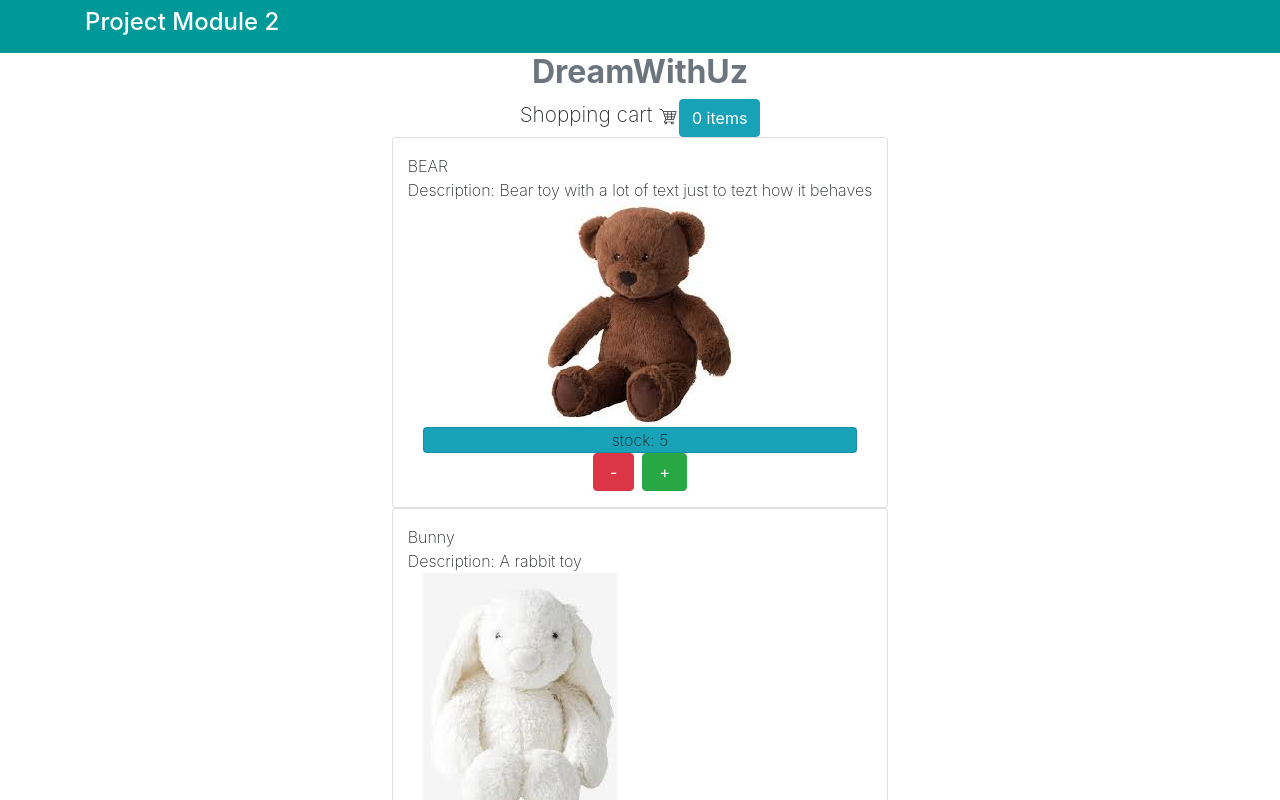
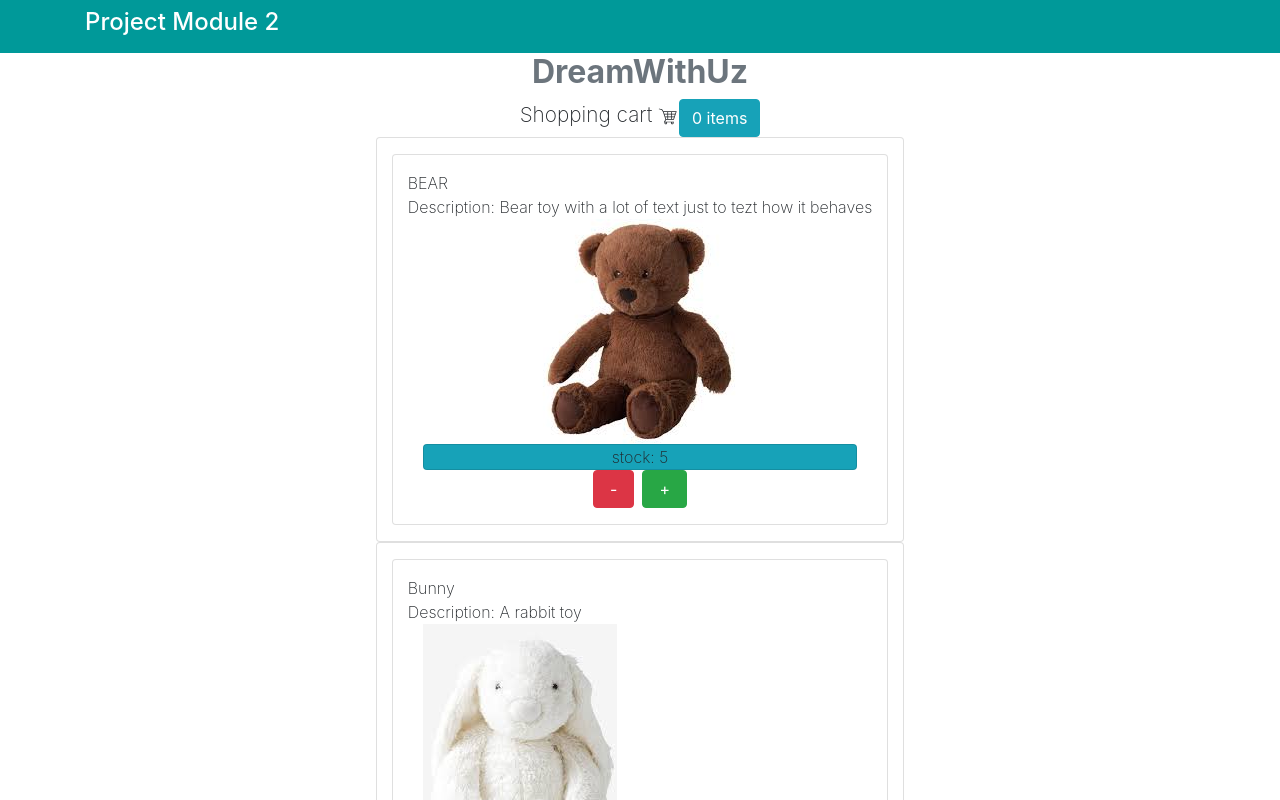
Before and after one commit to TJGaspar/MEAN-MERN2, a React (Create React App) app: page / in a window 1280 px wide. Shown: the top 800 px of the page. Built offline with nearby package versions, Linux system fonts and the light colour scheme.

Commit message:
changed and working beta version

```diff
--- a/src/components/App.js
+++ b/src/components/App.js
@@ -1,10 +1,9 @@
 import "../css/App.css";
 import React, { Component } from "react";
-//import Product from "./Product";
+
 import ShoppingCart from "./ShoppingCart";
 import ProductsList from "./ProductList";
 import { findIndex } from "lodash";
-
 
 class App extends Component {
 	constructor() {
@@ -12,40 +11,43 @@ class App extends Component {
 		this.state = {
 			store: "DreamWithUz",
 			arrProducts: [],
-			shopCartProds: [1, 2, 3],
+			shoppingItems: 0,
 		};
-		this.decrementItem = this.decrementItem.bind(this);
-		this.incrementItem = this.incrementItem.bind(this);
+		this.decrementCart = this.decrementCart.bind(this);
+		this.incrementCart = this.incrementCart.bind(this);
 	}
 
-	incrementItem(chosenProd) {
+	incrementCart(chosenProd) {
 		let tempProduct = Object.assign(this.state.arrProducts);
 		var SearchIndex = findIndex(tempProduct, { productName: chosenProd });
 		tempProduct[SearchIndex].stock = Object.assign(
-			this.state.arrProducts[SearchIndex].stock
+			this.state.arrProducts[SearchIndex].stockQuantity
 		);
-		tempProduct[SearchIndex].stock++;
-		console.log(this.shopCartProds);
-		console.log(tempProduct);
-		this.setState({
-			arrProducts: tempProduct,
-		});
+		if (tempProduct[SearchIndex].stock > 0) {
+			tempProduct[SearchIndex].stockQuantity--;
+			this.setState({
+				arrProducts: tempProduct,
+				shoppingItems: this.state.shoppingItems + 1,
+			});
+		}
 	}
 
-	decrementItem(chosenProd) {
+	decrementCart(chosenProd, inicialStock) {
+		console.log(inicialStock);
 		let tempProduct = Object.assign(this.state.arrProducts);
-		console.log(tempProduct);
 		var SearchIndex = findIndex(tempProduct, { productName: chosenProd });
 		tempProduct[SearchIndex].stock = Object.assign(
-			this.state.arrProducts[SearchIndex].stock
+			this.state.arrProducts[SearchIndex].stockQuantity
 		);
-		tempProduct[SearchIndex].stock--;
-
-		console.log("///temp" + tempProduct[SearchIndex].stock);
-
-		this.setState({
-			arrProducts: tempProduct,
-		});
+		console.log(Object.assign(tempProduct[SearchIndex].stock));
+		if (inicialStock > tempProduct[SearchIndex].stock) {
+			tempProduct[SearchIndex].stockQuantity++;
+			console.log(tempProduct);
+			this.setState({
+				arrProducts: tempProduct,
+				shoppingItems: this.state.shoppingItems - 1,
+			});
+		}
 	}
 
 	componentDidMount() {
@@ -62,7 +64,10 @@ class App extends Component {
 				});
 			});
 	}
+
 	render() {
+				console.log("aaaaaaaa" + this.state.shoppingItems);
+
 		return (
 			<main className="page bg-white" id="petratings">
 				<div className="container d-flex justify-content-center">
@@ -75,22 +80,17 @@ class App extends Component {
 								>
 									{this.state.store}
 								</h2>
-
 								<ShoppingCart
-									decrementItem={this.decrementItem}
-									incrementItem={this.incrementItem}
-
+									decrementCart={this.decrementCart}
+									incrementCart={this.incrementCart}
+									cartproducts={this.state.shopCartProds}
+									shoppingItems={this.state.shoppingItems}
 								/>
 								<ProductsList
 									products={this.state.arrProducts}
-									decrementItem={this.decrementItem}
-									incrementItem={this.incrementItem}
+									decrementCart={this.decrementCart}
+									incrementCart={this.incrementCart}
 								/>
-								{/* <Product
-									decrementItem={this.decrementItem}
-									incrementItem={this.incrementItem}
-									products={this.state.arrProducts}
-								/> */}
 							</div>
 						</div>
 					</div>
--- a/src/components/Product.js
+++ b/src/components/Product.js
@@ -1,18 +1,71 @@
-// import React, { Component } from "react";
+import React, { Component } from "react";
 
+class Product extends Component {
+	constructor() {
+		super();
+		this.state = {
+			productName: "",
+			stockQuantity: 0,
+		};
+	}
 
+	componentDidMount() {
+		this.setState({
+			productName: this.props.productName,
+			stockQuantity: this.props.stockQuantity,
+		});
+	}
 
-// class Product extends Component {
-// constructor(){
-// super();
-// this.state = {
-// 	productName : "",
-// 	stockQuantity : 0,
-// 	cartQuantity : 0,
-// }
+	render() {
+		return (
+			<div
+				className="card product-name col media py-3 "
+				key={this.props.productName}
+			>
+				<div className="mr-3"></div>
 
-// }
+				<div className="product-info media-body">
+					<div className="product-head ">
+						<span className="product-text">{this.props.productName}</span>
+					</div>
 
-
-// }
-// export default Product;
+					<div className="product-name">
+						<span className="label-item">Description: </span>
+						<span>{this.props.productDescription}</span>
+					</div>
+					<section className="container  text-center">
+						<img src={this.props.imageURL} alt="" />
+						<div className="card bg-info text-center">
+							stock: {this.props.stockQuantity}
+						</div>
+						<section className="container d-flex justify-content-center">
+							<button
+								className="btn btn-md btn-danger mx-1 px-3"
+								onClick={() =>
+									this.props.decrementCart(
+										this.state.productName,
+										this.state.stockQuantity
+									)
+								}
+							>
+								-
+							</button>
+							<button
+								className="btn btn-md btn-success mx-1 px-3"
+								onClick={() =>
+									this.props.incrementCart(
+										this.state.productName,
+										this.state.stockQuantity
+									)
+								}
+							>
+								+
+							</button>
+						</section>
+					</section>
+				</div>
+			</div>
+		);
+	}
+}
+export default Product;
--- a/src/components/ProductList.js
+++ b/src/components/ProductList.js
@@ -1,4 +1,5 @@
 import React, { Component } from "react";
+import Product from "./Product";
 
 class ProductList extends Component {
 	render() {
@@ -9,39 +10,16 @@ class ProductList extends Component {
 						className="card product-name col media py-3 "
 						key={item.productName}
 					>
-						<div className="mr-3"></div>
+						<Product
+							productName={item.productName}
+							stockQuantity={item.stockQuantity}
+							imageURL={item.imageURL}
+							productDescription={item.productDescription}
+							decrementCart={this.props.decrementCart}
+							incrementCart={this.props.incrementCart}
+						/>
+					</div>
 
-						<div className="product-info media-body">
-							<div className="product-head ">
-								<span className="product-text">{item.productName}</span>
-							</div>
-
-							<div className="product-name">
-								<span className="label-item">Description: </span>
-								<span>{item.productDescription}</span>
-							</div>
-							<section className="container  text-center">
-								<img src={item.imageURL} alt="" />
-								<div className="card bg-info text-center">
-									stock: {item.stockQuantity}
-								</div>
-								<section className="container d-flex justify-content-center">
-									<button
-										className="btn btn-md btn-danger mx-1 px-3"
-										onClick={() => this.props.decrementItem(item.productName)}
-									>
-										-
-									</button>
-									<button
-										className="btn btn-md btn-success mx-1 px-3"
-										onClick={() => this.props.incrementItem(item.productName)}
-									>
-										+
-									</button>
-								</section>
-							</section>
-						</div>
-					</div>
 				))}
 			</div>
 		);
--- a/src/components/ShoppingCart.js
+++ b/src/components/ShoppingCart.js
@@ -1,5 +1,6 @@
 import React, { Component } from "react";
 import { GiShoppingCart } from "react-icons/gi";
+
 class ShoppingCart extends Component {
 	render() {
 		return (
@@ -7,7 +8,7 @@ class ShoppingCart extends Component {
 				<div className="shopping-cart"> Shopping cart <GiShoppingCart /></div>
 
 				<button className="btn btn-md btn-info ">
-		{0} items
+		{this.props.shoppingItems} items
 				</button>
 			</section>
 		);
```
